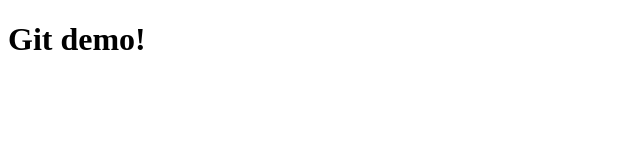
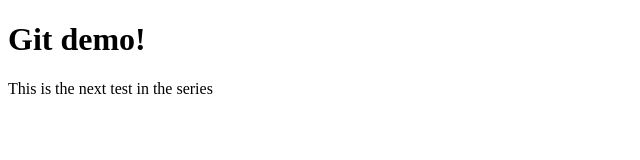
Before and after one commit to coachdrjenn/sample-project, a plain HTML site: page index.html in a window 1280 px wide. Shown: the whole page, without its empty margins (0-640 px from the left). Drawn offline with Linux system fonts and the light colour scheme.

Commit message:
next_test

```diff
--- a/index.html
+++ b/index.html
@@ -8,5 +8,6 @@
   </head>
   <body>
     <h1>Git demo!</h1>
+    <p>This is the next test in the series</p>
   </body>
 </html>
```
